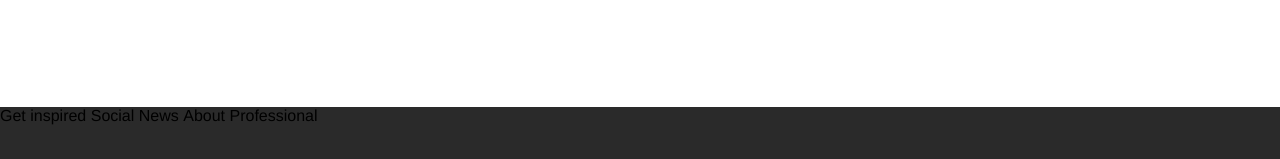
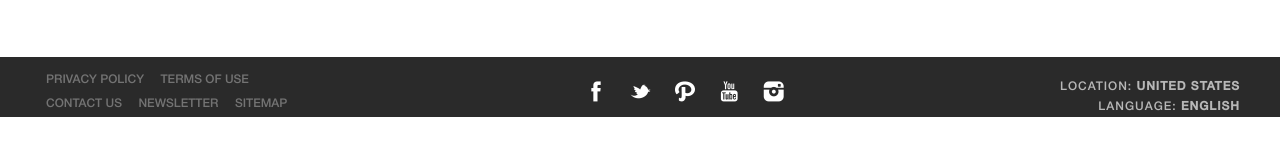
Before and after one commit to AnastasiyaDev/TestMatrix, a website: page dist/index.html in a window 1280 px wide. Shown: the part 2126-2285 px from the top of the page. After the commit the page ends 2243 px from the top, so only its background shows below. Drawn offline with nearby package versions, Linux system fonts and the light colour scheme; files whose address does not match are found by name.

Commit message:
add footer

```diff
--- a/dist/css/main.css
+++ b/dist/css/main.css
@@ -7,7 +7,6 @@
 }
 [class^="matr-"],
 [class*=" matr-"] {
-  /* use !important to prevent issues with browser extensions that change fonts */
   font-family: 'icomatrix' !important;
   speak: none;
   font-style: normal;
@@ -15,7 +14,6 @@
   font-variant: normal;
   text-transform: none;
   line-height: 1;
-  /* Better Font Rendering =========== */
   -webkit-font-smoothing: antialiased;
   -moz-osx-font-smoothing: grayscale;
 }
@@ -42,11 +40,12 @@
   color: #fff;
 }
 .matr-custom-pinterest:before {
-  content: "\f078";
+  content: "\e904";
   color: #fff;
 }
-.matr-youtube-square:before {
-  content: "\f166";
+.matr-custom-youtube:before {
+  content: "\e906";
+  color: #fff;
 }
 .matr-custom-instagram:before {
   content: "\e903";
@@ -229,9 +228,9 @@ h5 {
 }
 .content {
   height: auto !important;
-  margin: 0px auto -90px;
+  margin: 0px auto 60px;
   min-height: 100%;
-  padding: 0px 0px 200px;
+  box-sizing: border-box;
 }
 .breadcrumb {
   color: #2A2A2A;
@@ -290,7 +289,55 @@ h5 {
   margin: 40px 0px;
 }
 .footer {
-  height: 90px;
+  height: 60px;
+  position: relative;
   background: #2A2A2A;
-  color: #fff;
+  text-transform: uppercase;
 }
+.footer-menu {
+  margin: 10px 40px 0px;
+  width: 300px;
+  float: left;
+}
+.footer-menu__item {
+  padding: 0% 2%;
+}
+.footer-menu__link {
+  color: #737373;
+  line-height: 2;
+}
+.footer-menu__link:hover {
+  color: #959595;
+}
+.footer-menu__link,
+.footer-location__item {
+  font-family: "Helveticaneuecyr-medium";
+  font-size: 12px;
+}
+.footer-location {
+  float: right;
+  margin: 20px 40px 0px;
+  color: #b7b7b7;
+  letter-spacing: 1px;
+}
+.footer-location__item {
+  text-align: right;
+  line-height: 1.65em;
+}
+.footer-location__item b {
+  font-weight: 600;
+}
+.footer-social {
+  left: 45%;
+  position: absolute;
+  text-align: center;
+  top: 40%;
+  box-sizing: border-box;
+}
+.footer-social__item {
+  margin: 0px 5px;
+}
+.footer-social__link {
+  font-size: 20px;
+  padding: 0px 5px;
+}
--- a/dist/index.html
+++ b/dist/index.html
@@ -117,19 +117,31 @@
 	<!-- .content -->
 
 	<div class="footer">
-		<ul class="footer-menu__list unstyle list-inline">
-			<li class="footer-menu__item"><a class="footer-menu__link" href="">Get inspired</a></li>
-			<li class="footer-menu__item"><a class="footer-menu__link" href="">Social</a></li>
-			<li class="footer-menu__item"><a class="footer-menu__link" href="">News</a></li>
-			<li class="footer-menu__item"><a class="footer-menu__link" href="">About</a></li>
-			<li class="footer-menu__item"><a class="footer-menu__link" href="">Professional</a></li>
+		<ul class="footer-menu unstyle list-inline">
+			<li class="footer-menu__item"><a class="footer-menu__link" href="">Privacy Policy</a></li>
+			<li class="footer-menu__item"><a class="footer-menu__link" href="">Terms of use</a></li>
+			<li class="footer-menu__item"><a class="footer-menu__link" href="">Contact us</a></li>
+			<li class="footer-menu__item"><a class="footer-menu__link" href="">Newsletter</a></li>
+			<li class="footer-menu__item"><a class="footer-menu__link" href="">Sitemap</a></li>
 		</ul>
+
+		<ul class="footer-location unstyle">
+			<li class="footer-location__item">Location: <b>United States</b></li>
+			<li class="footer-location__item">Language: <b>English</b></li>
+		</ul>
+
+		<ul class="footer-social unstyle list-inline clearfix">
+			<li class="footer-social__item"><a class="footer-social__link matr-custom-facebook" href=""></a></li>
+			<li class="footer-social__item"><a class="footer-social__link matr-custom-twitter" href=""></a></li>
+			<li class="footer-social__item"><a class="footer-social__link matr-custom-pinterest" href=""></a></li>
+			<li class="footer-social__item"><a class="footer-social__link matr-custom-youtube" href=""></a></li>
+			<li class="footer-social__item"><a class="footer-social__link matr-custom-instagram" href=""></a></li>
+		</ul>
+
 	</div>
 
-<!-- <img src="http://img.youtube.com/vi/z8M0Fa1JVco/hqdefault.jpg" alt=""> -->
 	<script type="text/javascript" src="//code.jquery.com/jquery-1.11.0.min.js"></script>
 	<script type="text/javascript" src="//code.jquery.com/jquery-migrate-1.2.1.min.js"></script>
-	<!-- <script type="text/javascript" src="slick/slick.min.js"></script> -->
 	<script type="text/javascript" src="//cdn.jsdelivr.net/jquery.slick/1.6.0/slick.min.js"></script>
 	<script src="js/main.js"></script>
 </body>
```
